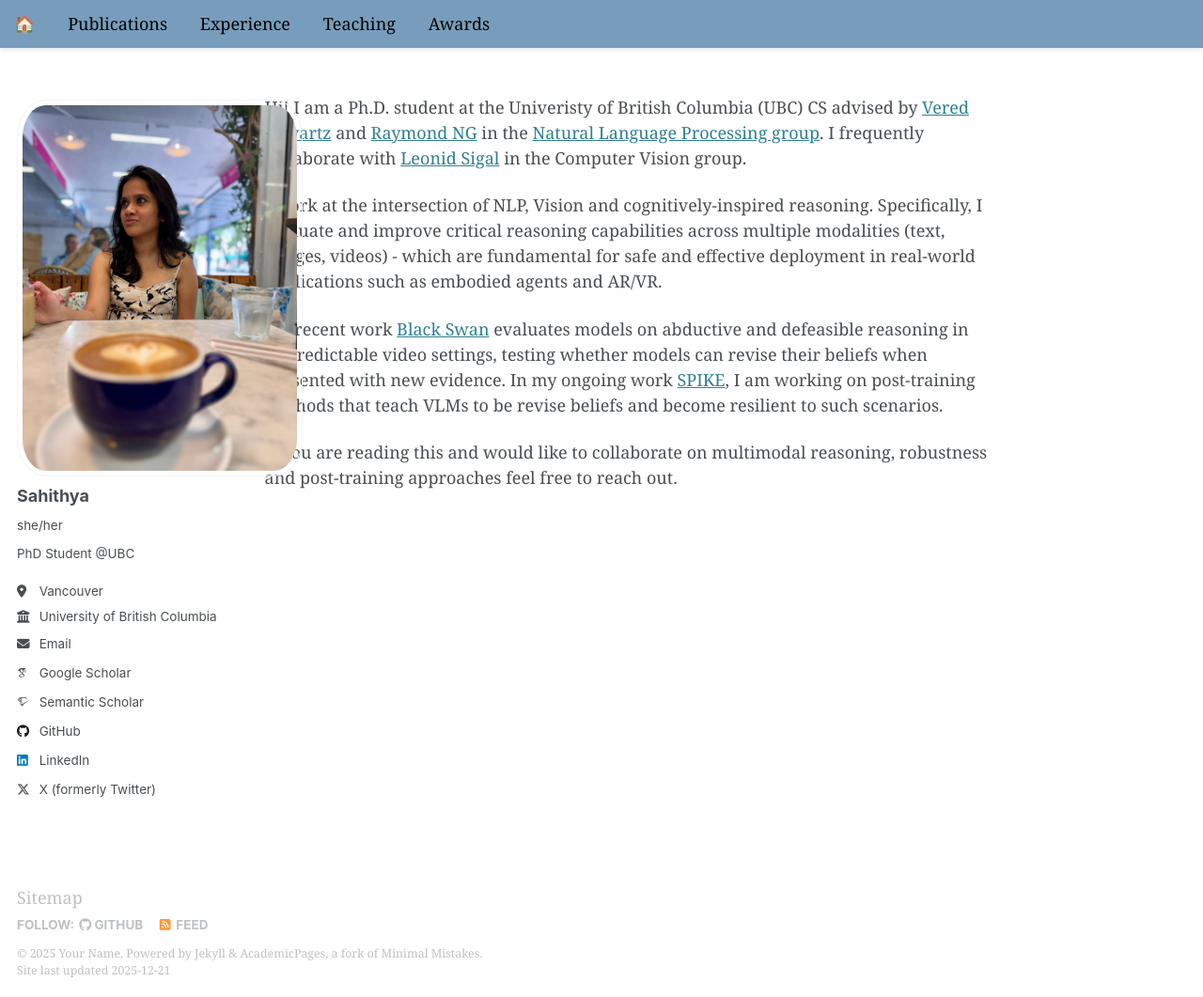
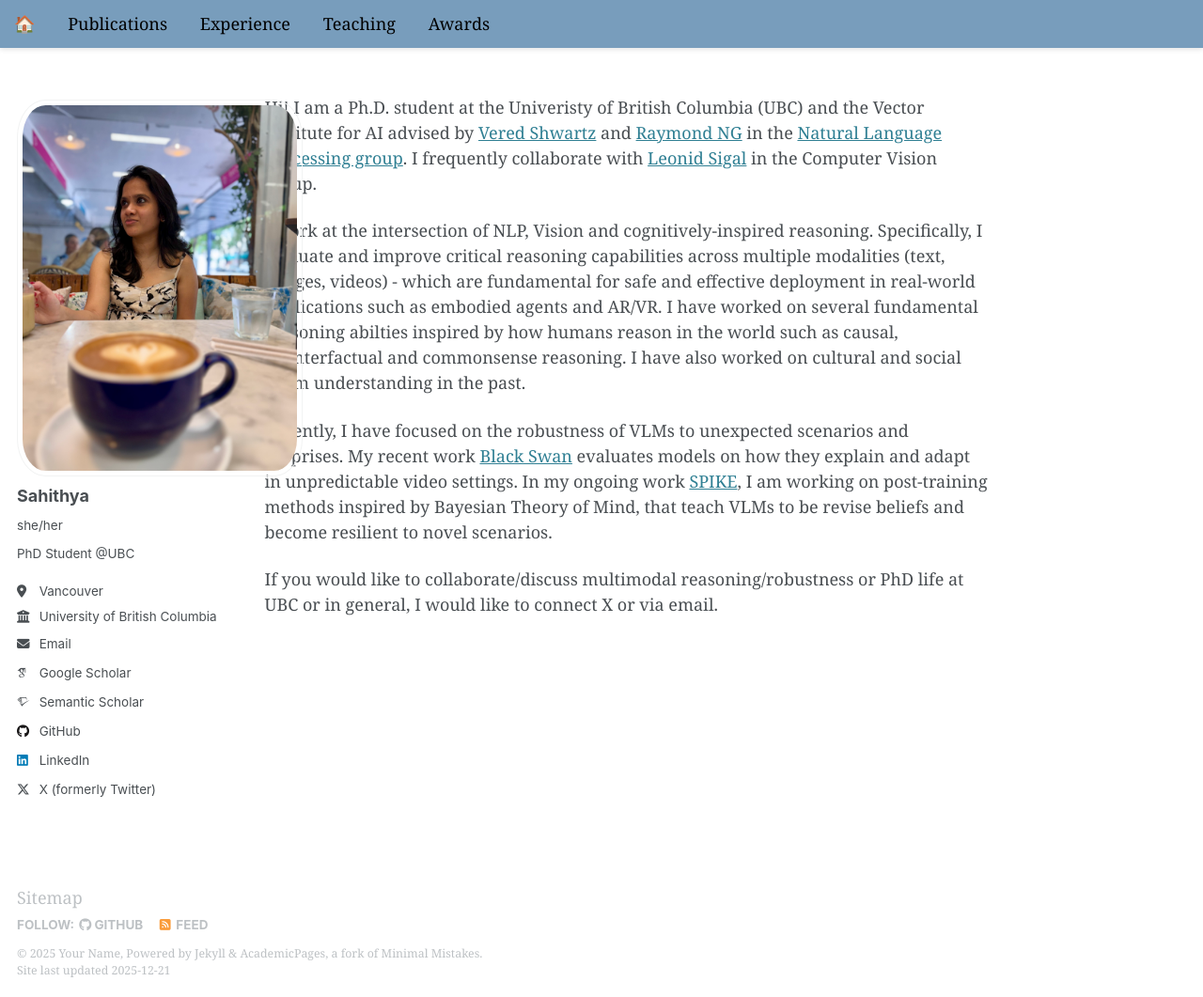
Before and after one commit to sahithyaravi/sahithyaravi.github.io, a Jekyll site: the page built from _pages/about.md, in a window 1280 px wide and 1061 px high. Shown: the whole window at 94% size. Built offline with Jekyll 4.4.1, drawn with Linux system fonts in a browser that asks for light colours; some web fonts are replaced.

Commit message:
update about

```diff
--- a/_pages/about.md
+++ b/_pages/about.md
@@ -6,10 +6,10 @@ redirect_from:
   - /about.html
 ---
 
-Hi! I am a Ph.D. student at the Univeristy of British Columbia (UBC) CS advised by [Vered Shwartz](https://www.cs.ubc.ca/~vshwartz/) and [Raymond NG](https://www.cs.ubc.ca/people/raymond-ng) in the [Natural Language Processing group](http://www.cs.ubc.ca/cs-research/lci/research-groups/natural-language-processing/). I frequently collaborate with [Leonid Sigal](https://www.cs.ubc.ca/~lsigal/) in the Computer Vision group.
+Hi! I am a Ph.D. student at the Univeristy of British Columbia (UBC) and the Vector Institute for AI advised by [Vered Shwartz](https://www.cs.ubc.ca/~vshwartz/) and [Raymond NG](https://www.cs.ubc.ca/people/raymond-ng) in the [Natural Language Processing group](http://www.cs.ubc.ca/cs-research/lci/research-groups/natural-language-processing/). I frequently collaborate with [Leonid Sigal](https://www.cs.ubc.ca/~lsigal/) in the Computer Vision group.
 
-I work at the intersection of NLP, Vision and cognitively-inspired reasoning. Specifically, I evaluate and improve critical reasoning capabilities across multiple modalities (text, images, videos) - which are fundamental for safe and effective deployment in real-world applications such as embodied agents and AR/VR.
+I work at the intersection of NLP, Vision and cognitively-inspired reasoning. Specifically, I evaluate and improve critical reasoning capabilities across multiple modalities (text, images, videos) - which are fundamental for safe and effective deployment in real-world applications such as embodied agents and AR/VR. I have worked on several fundamental reasoning abilties inspired by how humans reason in the world such as causal, counterfactual and commonsense reasoning. I have also worked on cultural and social norm understanding in the past.
 
-My recent work [Black Swan](https://blackswan.cs.ubc.ca/) evaluates models on abductive and defeasible reasoning in unpredictable video settings, testing whether models can revise their beliefs when presented with new evidence. In my ongoing work [SPIKE](https://www.arxiv.org/pdf/2509.23433), I am working on post-training methods that teach VLMs to be revise beliefs and become resilient to such scenarios.
+Recently, I have focused on the robustness of VLMs to unexpected scenarios and surprises. My recent work [Black Swan](https://blackswan.cs.ubc.ca/) evaluates models on how they explain and adapt in unpredictable video settings. In my ongoing work [SPIKE](https://www.arxiv.org/pdf/2509.23433), I am working on post-training methods inspired by Bayesian Theory of Mind, that teach VLMs to be revise beliefs and become resilient to novel scenarios.
 
-If you are reading this and would like to collaborate on multimodal reasoning, robustness and post-training approaches feel free to reach out.
+If you would like to collaborate/discuss multimodal reasoning/robustness or PhD life at UBC or in general, I would like to connect X or via email.
```
Also changed, not shown: _pages/experience.md (+1 -1 lines).
